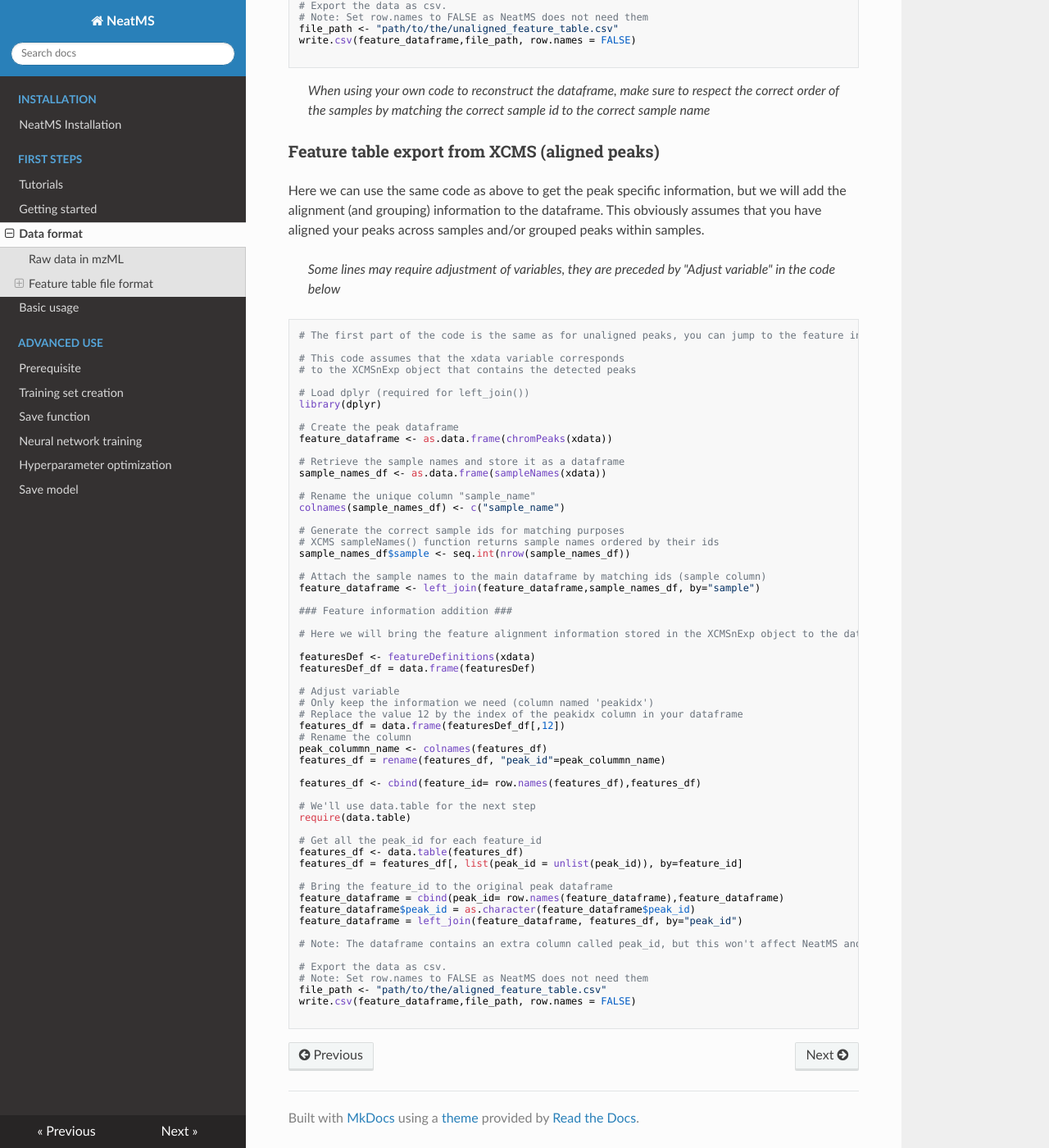
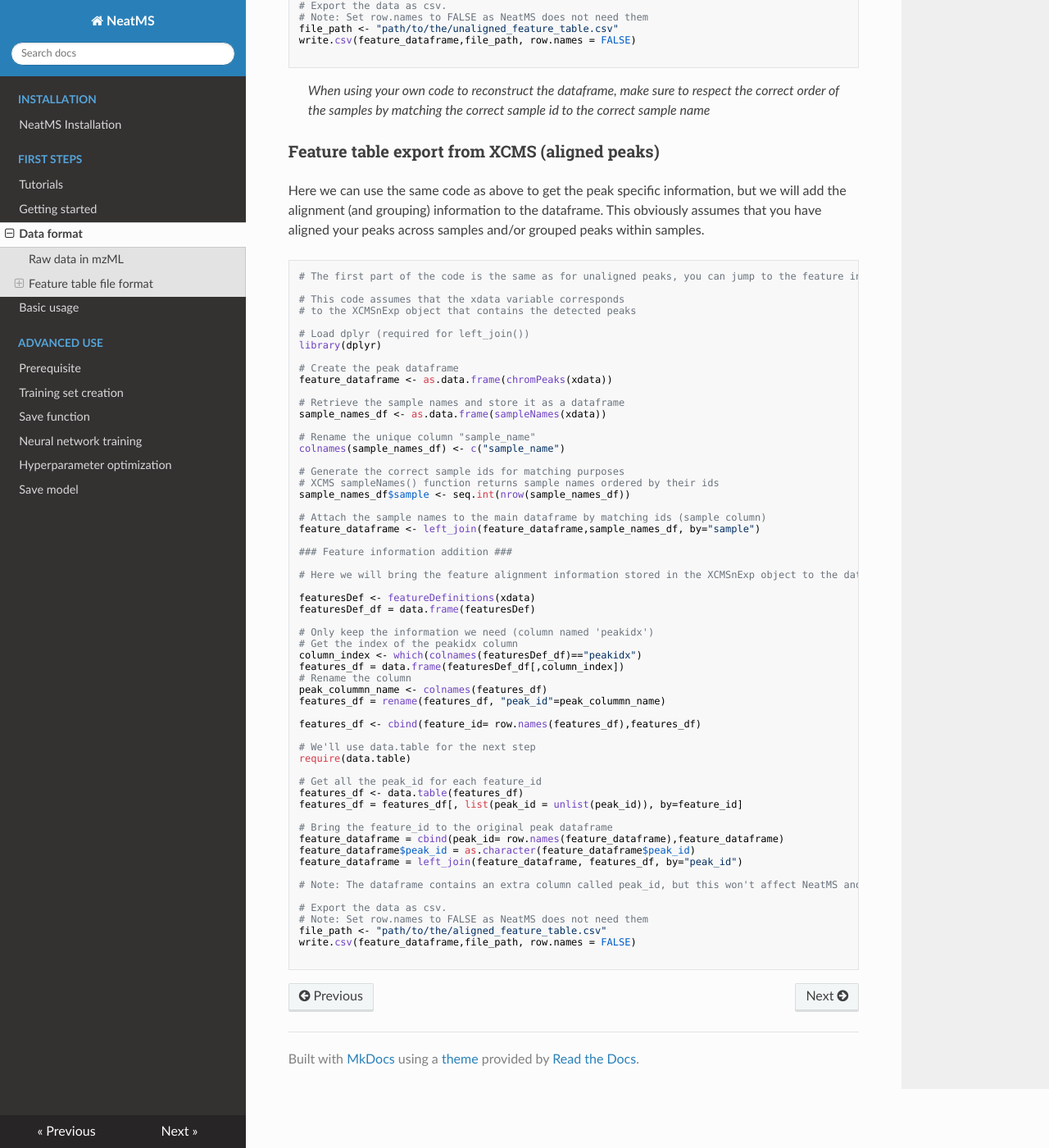
Before and after one commit to bihealth/NeatMS, an MkDocs documentation site: the page built from docs/first-steps/data-format.md, in a window 1280 px wide and 1400 px high, scrolled down 3274 px. Shown: the whole window at 82% size. Built offline with MkDocs 1.6.1, drawn with Linux system fonts in a browser that asks for light colours; nearby versions of some CDN libraries.

Commit message:
Doc - Update in xcms code snippet

````diff
--- a/docs/first-steps/data-format.md
+++ b/docs/first-steps/data-format.md
@@ -130,8 +130,6 @@ write.csv(feature_dataframe,file_path, row.names = FALSE)
 
 Here we can use the same code as above to get the peak specific information, but we will add the alignment (and grouping) information to the dataframe. This obviously assumes that you have aligned your peaks across samples and/or grouped peaks within samples.
 
-> *Some lines may require adjustment of variables, they are preceded by "Adjust variable" in the code below*
-
 ```
 # The first part of the code is the same as for unaligned peaks, you can jump to the feature information addition
 
@@ -164,10 +162,10 @@ feature_dataframe <- left_join(feature_dataframe,sample_names_df, by="sample")
 featuresDef <- featureDefinitions(xdata)
 featuresDef_df = data.frame(featuresDef)
 
-# Adjust variable
 # Only keep the information we need (column named 'peakidx')
-# Replace the value 12 by the index of the peakidx column in your dataframe
-features_df = data.frame(featuresDef_df[,12])
+# Get the index of the peakidx column
+column_index <- which(colnames(featuresDef_df)=="peakidx")
+features_df = data.frame(featuresDef_df[,column_index])
 # Rename the column
 peak_colummn_name <- colnames(features_df)
 features_df = rename(features_df, "peak_id"=peak_colummn_name)
````
